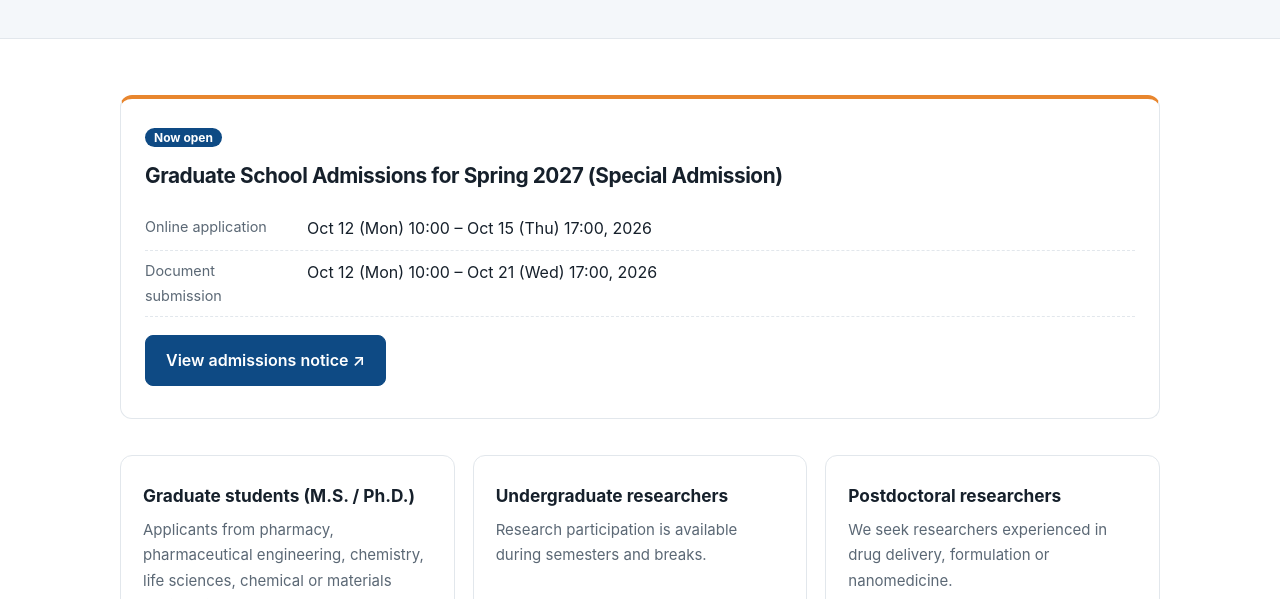
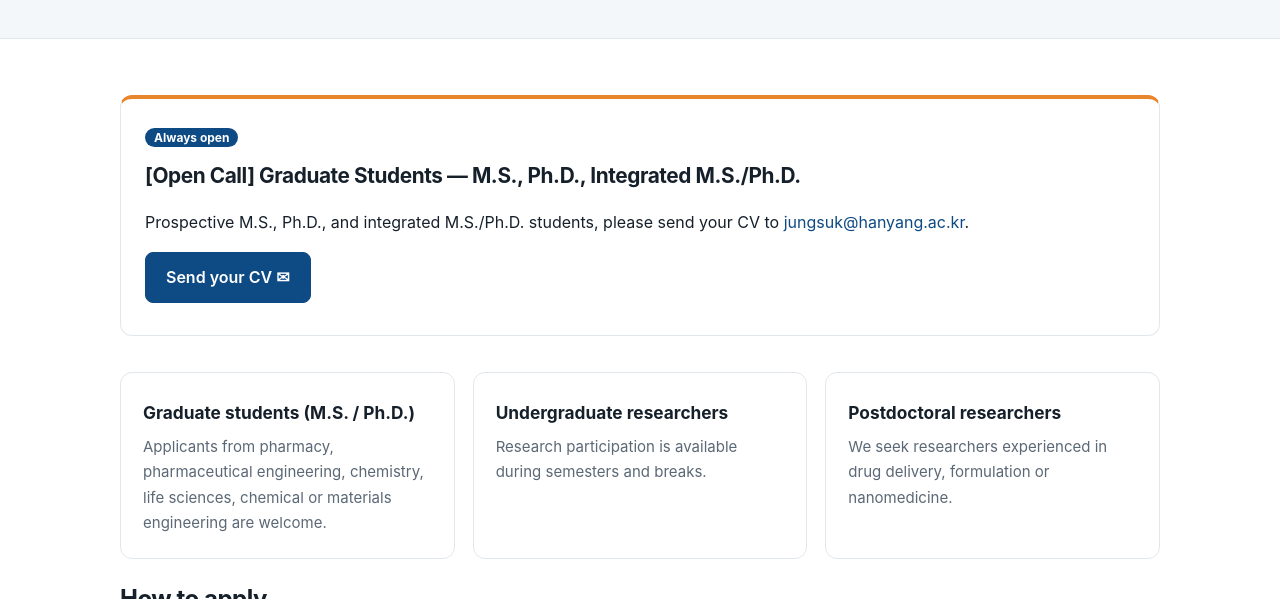
Before and after one commit to JAYlab-HYU/JAYlab-HYU.github.io, a plain HTML site: page join.html in a window 1280 px wide. Shown: the part 201-800 px from the top of the page. Drawn offline with Linux system fonts and the light colour scheme; a web font is replaced by a local one.

Commit message:
대학원생 상시 모집 공지 추가, 2027 전기 특별전형 공고는 지난 소식으로 전환

```diff
--- a/assets/data.js
+++ b/assets/data.js
@@ -15,6 +15,16 @@ const SITE = {
   /* 소식 — tag: "news"(소식) | "notice"(공지) | "award"(수상) | "talk"(발표) | "paper"(논문)
      · 본문에서 줄을 바꾸려면 \\n 을 넣습니다.  · link: "주소" 를 넣으면 "자세히 보기" 링크가 붙습니다(없으면 생략). */
   news: [
+    {
+      date: "2026-11-08",
+      tag: "notice",
+      title: { ko: "[대학원생 상시 모집] 석사, 박사, 석박사통합과정",
+               en: "[Open Call] Graduate students — M.S., Ph.D., and integrated M.S./Ph.D." },
+      body:  { ko: "석사, 박사, 석박사통합과정에 지원하고자 하는 분들은 jungsuk@hanyang.ac.kr 로 CV를 보내주세요.",
+               en: "Prospective M.S., Ph.D., and integrated M.S./Ph.D. students, please send your CV to jungsuk@hanyang.ac.kr." },
+      link: "mailto:jungsuk@hanyang.ac.kr",
+      images: [],
+    },
     {
       date: "2026-10-08",
       tag: "notice",
--- a/join.html
+++ b/join.html
@@ -13,13 +13,10 @@
 <main id="main">
 <div class="page-head"><div class="wrap"><h1><span class="ko">모집</span><span class="en">Join Us</span></h1><p><span class="ko">함께 연구할 구성원을 찾습니다</span><span class="en">We are looking for motivated researchers</span></p></div></div><section class="block"><div class="wrap">
 <div class="callout">
-<span class="tag notice"><span class="ko">모집 중</span><span class="en">Now open</span></span>
-<h2><span class="ko">2027학년도 전기 특별전형 일반대학원 신입학 모집</span><span class="en">Graduate School Admissions for Spring 2027 (Special Admission)</span></h2>
-<ul class="cv">
-<li><span><span class="ko">원서접수기간</span><span class="en">Online application</span></span><span><span class="ko">2026. 10. 12.(월) 10:00 ~ 10. 15.(목) 17:00</span><span class="en">Oct 12 (Mon) 10:00 – Oct 15 (Thu) 17:00, 2026</span></span></li>
-<li><span><span class="ko">서류접수기간</span><span class="en">Document submission</span></span><span><span class="ko">2026. 10. 12.(월) 10:00 ~ 10. 21.(수) 17:00</span><span class="en">Oct 12 (Mon) 10:00 – Oct 21 (Wed) 17:00, 2026</span></span></li>
-</ul>
-<a class="btn dark fill" href="https://pharmacy.hanyang.ac.kr/front/information/notice/notice-view?id=1865" target="_blank" rel="noopener"><span class="ko">모집요강 보기</span><span class="en">View admissions notice</span> ↗</a>
+<span class="tag notice"><span class="ko">상시 모집</span><span class="en">Always open</span></span>
+<h2><span class="ko">[대학원생 상시 모집] 석사, 박사, 석박사통합과정</span><span class="en">[Open Call] Graduate Students — M.S., Ph.D., Integrated M.S./Ph.D.</span></h2>
+<p><span class="ko">석사, 박사, 석박사통합과정에 지원하고자 하는 분들은 <a href="mailto:jungsuk@hanyang.ac.kr">jungsuk@hanyang.ac.kr</a> 로 CV를 보내주세요.</span><span class="en">Prospective M.S., Ph.D., and integrated M.S./Ph.D. students, please send your CV to <a href="mailto:jungsuk@hanyang.ac.kr">jungsuk@hanyang.ac.kr</a>.</span></p>
+<a class="btn dark fill" href="mailto:jungsuk@hanyang.ac.kr"><span class="ko">CV 보내기</span><span class="en">Send your CV</span> ✉</a>
 </div>
 <div class="grid">
 <div class="card"><h3><span class="ko">대학원생 (석사·박사·석박통합)</span><span class="en">Graduate students (M.S. / Ph.D.)</span></h3><p><span class="ko">약학, 제약공학, 화학, 생명과학, 화학공학, 재료공학 등 관련 전공자를 환영합니다.</span><span class="en">Applicants from pharmacy, pharmaceutical engineering, chemistry, life sciences, chemical or materials engineering are welcome.</span></p></div>
```
